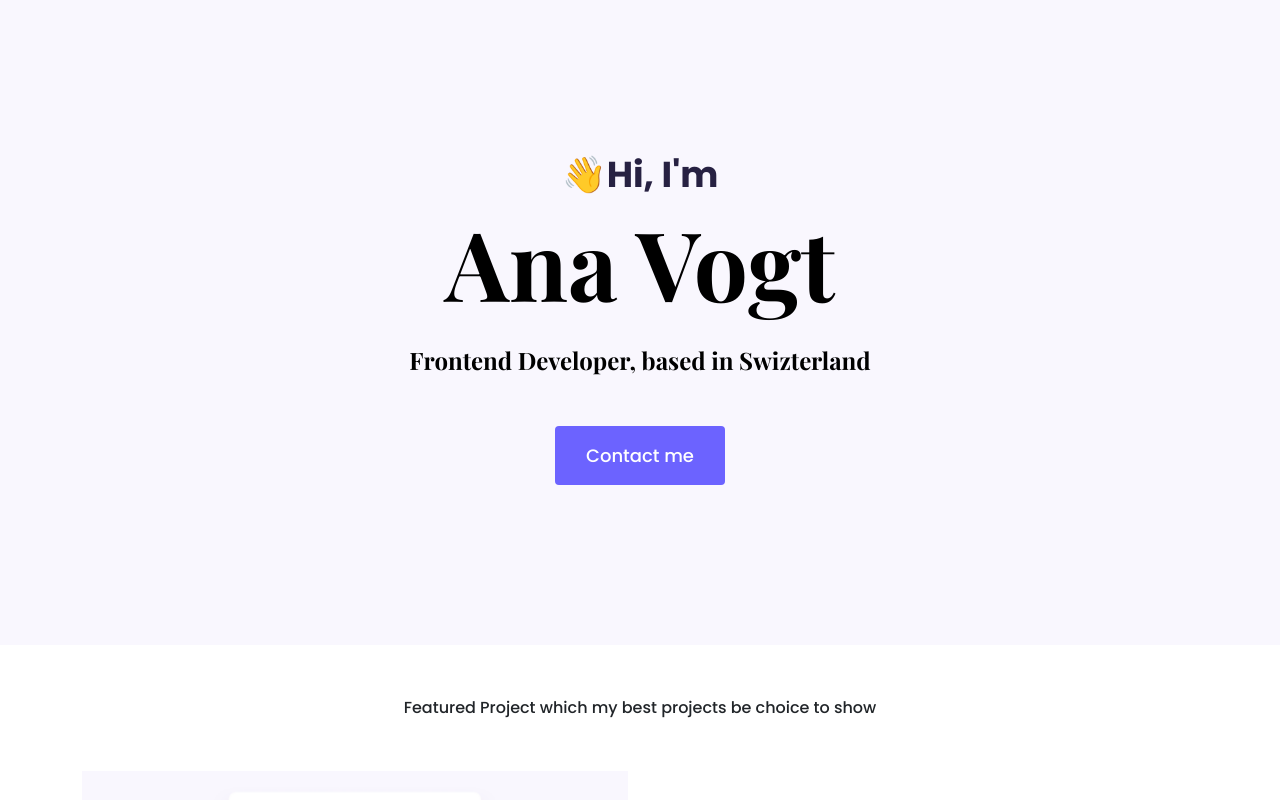
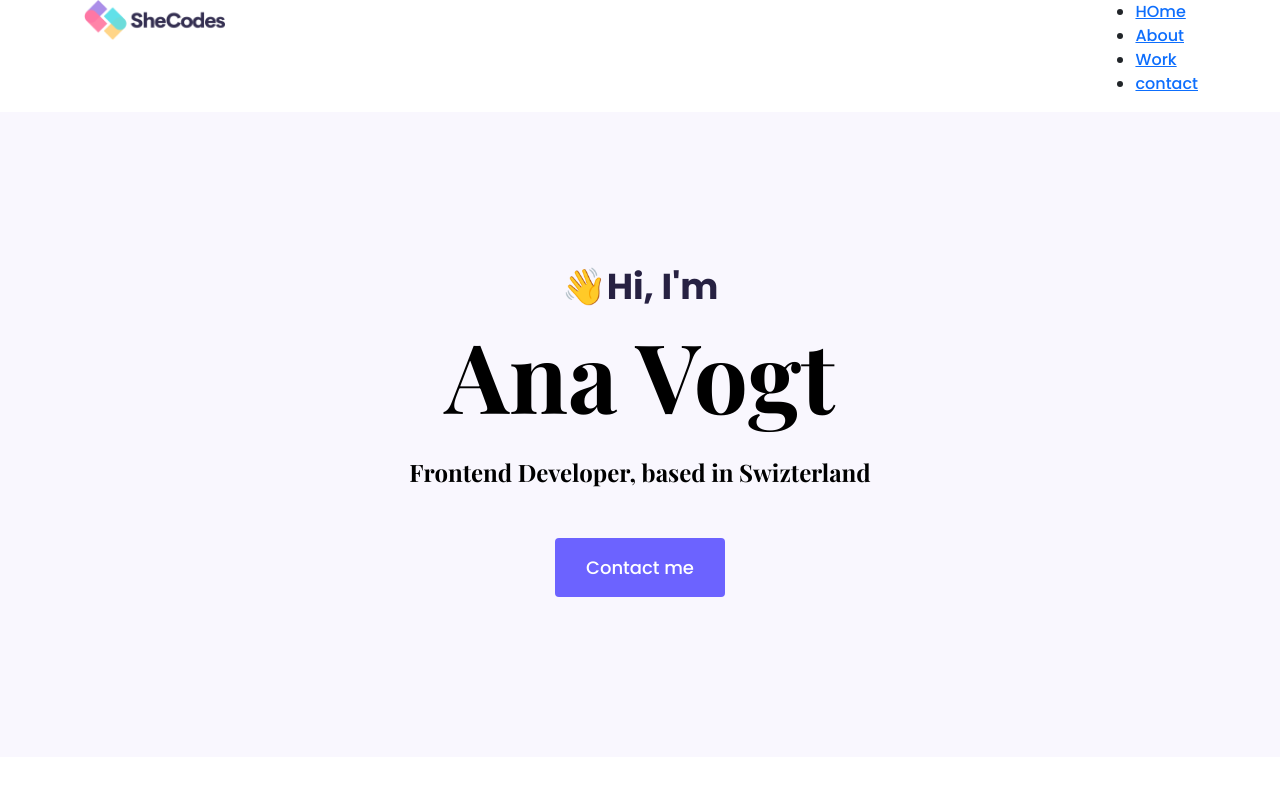
Before and after one commit to anabana21/Portfolio-Project, a plain HTML site: page index.html in a window 1280 px wide. Shown: the top 800 px of the page. Drawn offline with nearby package versions, Linux system fonts and the light colour scheme.

Commit message:
Add Nav Bar and Images to Home Page

```diff
--- a/index.html
+++ b/index.html
@@ -27,6 +27,25 @@ rel="stylesheet"
 <script src="https://kit.fontawesome.com/fde16303f6.js" crossorigin="anonymous"></script>
 </head>
 <body>
+  <div class="container">
+    <nav class="d-flex justify-content-between">
+      <a href="/">
+        <img src="images/logo-big.png" class="logo d-none d-md-block" alt="">
+        <img src="images/logo small.jpg" class="logo d-block d-md-none" alt="">
+      </a>
+      <ul>
+        <li class="active">
+          <a href="/">HOme</a>
+        </li>
+    <li><a href="/about.html">About</a></li>
+      <li>
+        <a href="/work.html">Work</a>
+      </li>
+    <li>
+      <a href="/contact.html">contact</a>
+    </li></ul>
+    </nav>
+  </div>
     <div class="hero">
     <p> 👋Hi, I'm</p>
     <h1> Ana Vogt</h1>
--- a/styles/portfolio.css
+++ b/styles/portfolio.css
@@ -105,6 +105,9 @@ p {
     padding: 120px 60px;
 }
 
+.logo {
+    max-height: 40px;
+}
 
 @media (max-width: 900px)
 {
```
Also changed, not shown: images/logo small.jpg (added), images/logo-big.png (added).
